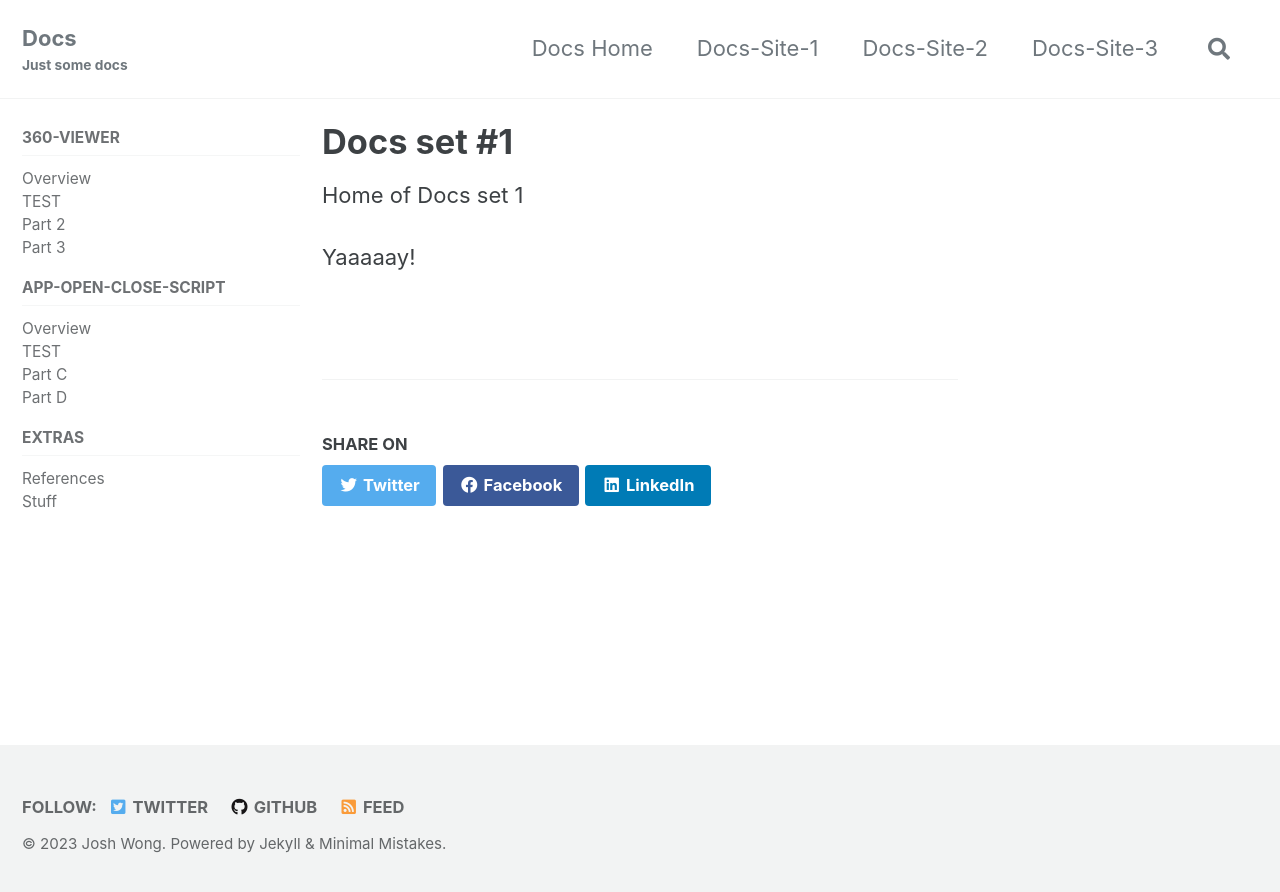
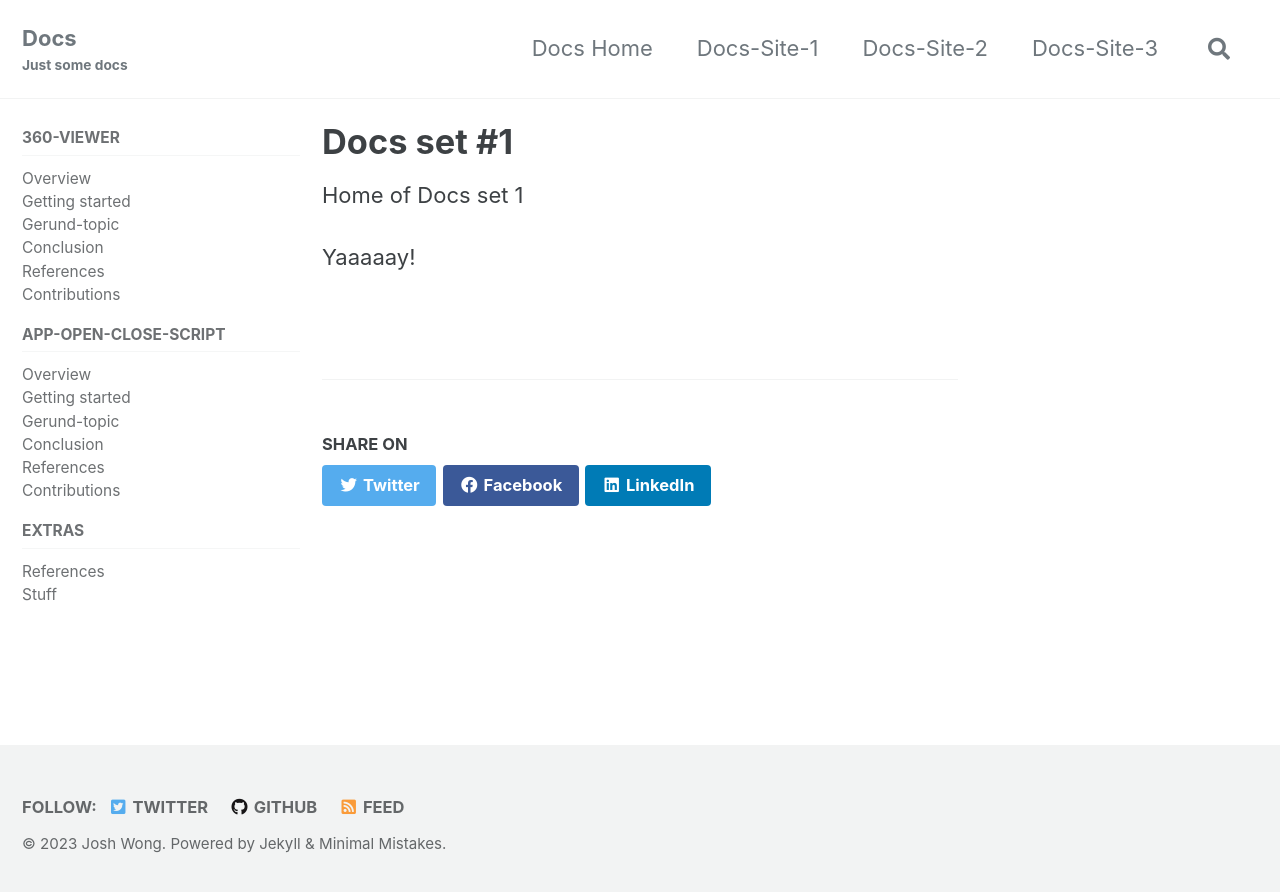
Before and after one commit to josh-wong/sandbox-jekyll-docs-site-1, a Jekyll site: the page built from index.md, in a window 1280 px wide. Shown: the top 892 px of the page. Built offline with Jekyll 4.4.1, drawn with Linux system fonts in a browser that asks for light colours; cached includes are drawn as plain includes; our own code applies the rules of GitHub Pages for plain Markdown files.

Commit message:
Update navigation.yml

```diff
--- a/_data/navigation.yml
+++ b/_data/navigation.yml
@@ -14,23 +14,31 @@ side-nav:
     children:
       - title: "Overview"
         url: /360-viewer/
-      - title: "TEST"
-        url: /360-viewer/test
-      - title: "Part 2"
-        url: /sandbox-jekyll-docs-site-1/structure/
-      - title: "Part 3"
-        url: /sandbox-jekyll-docs-site-1/installation/
+      - title: "Getting started"
+        url: /360-viewer/01_getting-started.md
+      - title: "Gerund-topic"
+        url: /360-viewer/02_[gerund]-[topic].md
+      - title: "Conclusion"
+        url: /360-viewer/03_conclusion.md
+      - title: "References"
+        url: /360-viewer/04_references.md
+      - title: "Contributions"
+        url: /360-viewer/05_contributions.md
 
   - title: app-open-close-script
     children:
       - title: "Overview"
         url: /app-open-close-script/
-      - title: "TEST"
-        url: /app-open-close-script/test
-      - title: "Part C"
-        url: docs/installation/
-      - title: "Part D"
-        url: docs/upgrading/
+      - title: "Getting started"
+        url: /app-open-close-script/01_getting-started.md
+      - title: "Gerund-topic"
+        url: /app-open-close-script/02_[gerund]-[topic].md
+      - title: "Conclusion"
+        url: /app-open-close-script/03_conclusion.md
+      - title: "References"
+        url: /app-open-close-script/04_references.md
+      - title: "Contributions"
+        url: /app-open-close-script/05_contributions.md
 
   - title: Extras
     children:
```
